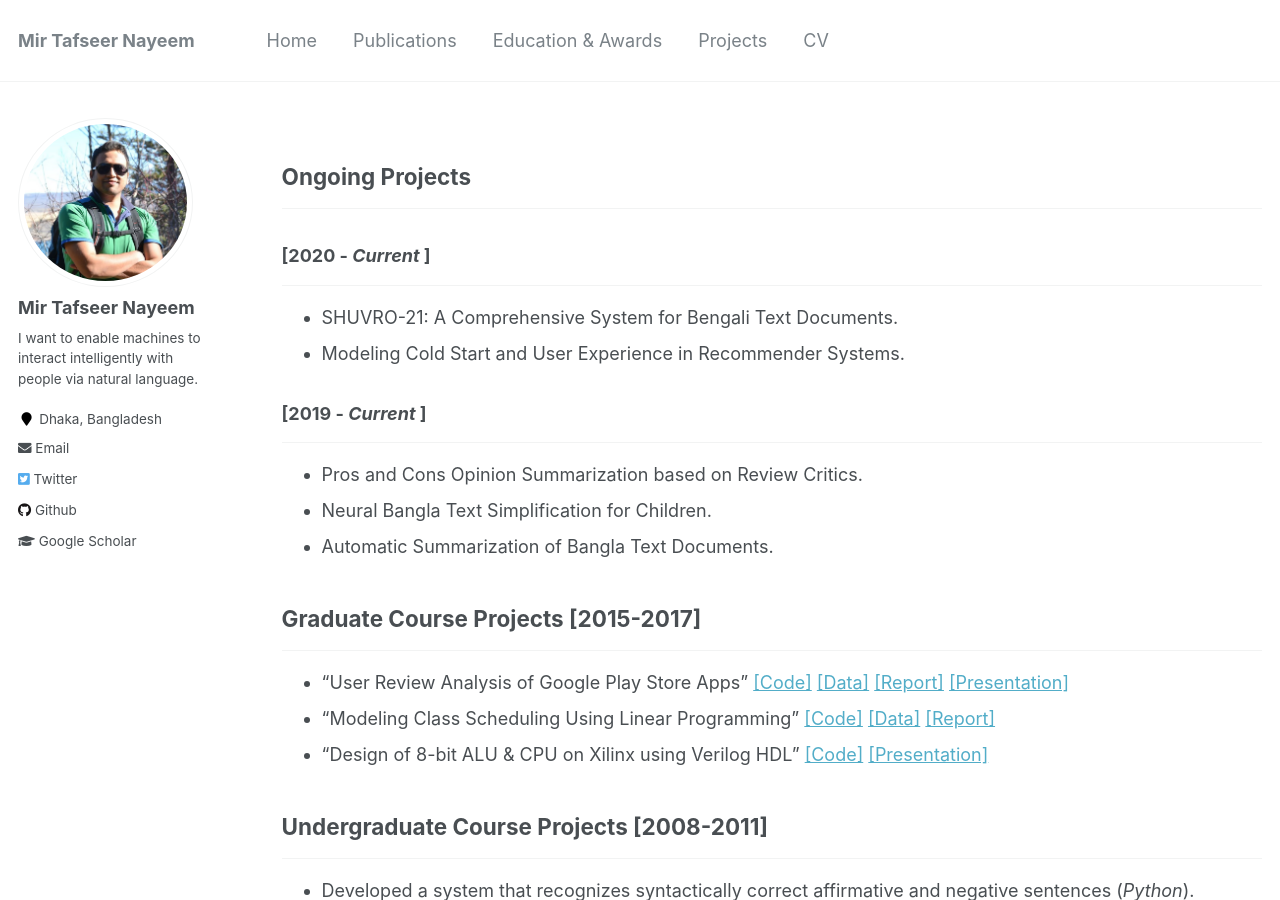
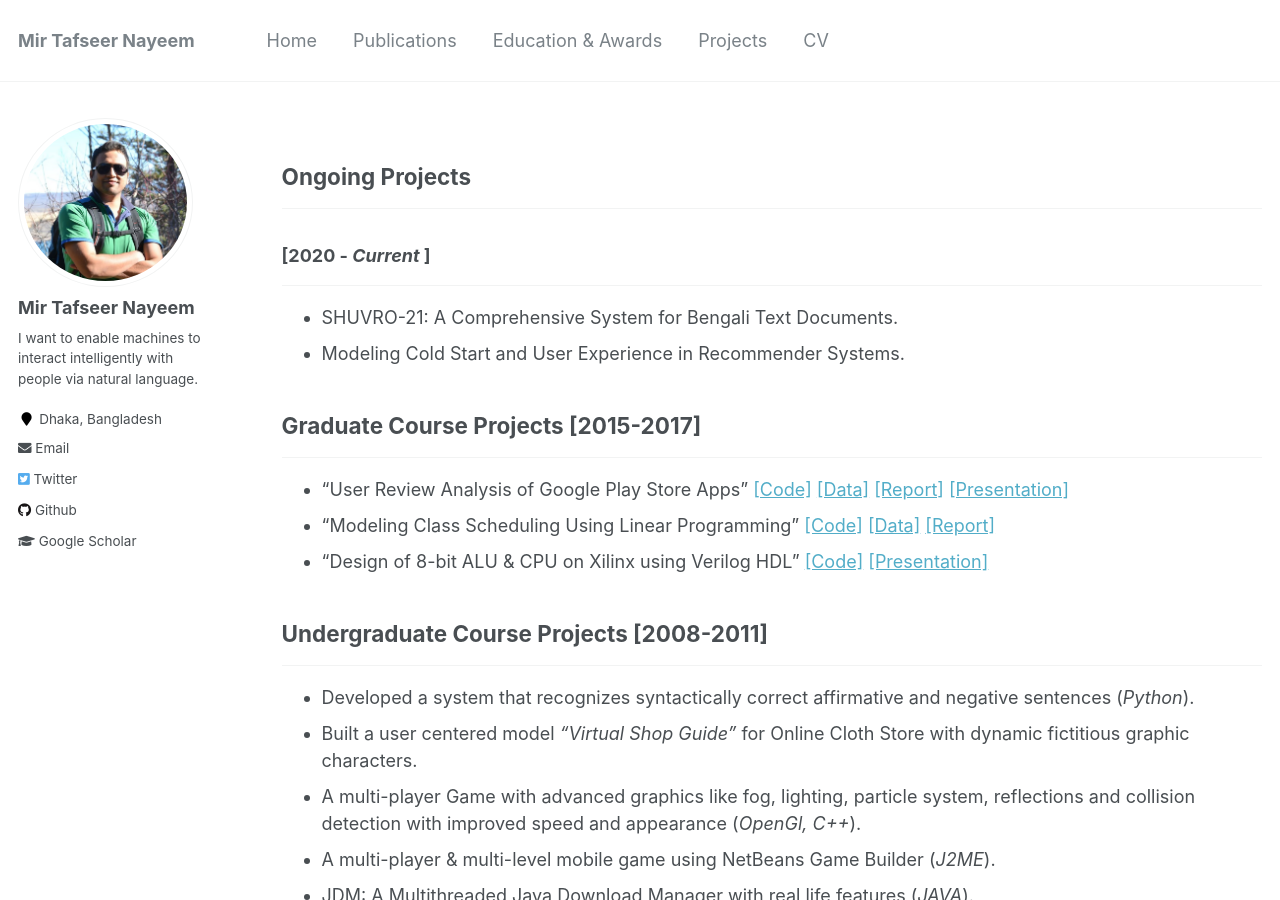
Before and after one commit to sujan-sarker/sujan-sarker.github.io, a Jekyll site: the page built from _pages/projects.md, in a window 1280 px wide and 900 px high. Built offline with Jekyll 4.4.1, drawn with Linux system fonts in a browser that asks for light colours.

Commit message:
Update projects.md

```diff
--- a/_pages/projects.md
+++ b/_pages/projects.md
@@ -13,12 +13,12 @@ author_profile: true
 * SHUVRO-21: A Comprehensive System for Bengali Text Documents.
 * Modeling Cold Start and User Experience in Recommender Systems.
 
-### [2019 - *Current* ]
+<!-- ### [2019 - *Current* ]
 -----------
 * Pros and Cons Opinion Summarization based on Review Critics.
 * Neural Bangla Text Simplification for Children.
 * Automatic Summarization of Bangla Text Documents.
-
+-->
 
 ## Graduate Course Projects [2015-2017]
 ----------------
```
